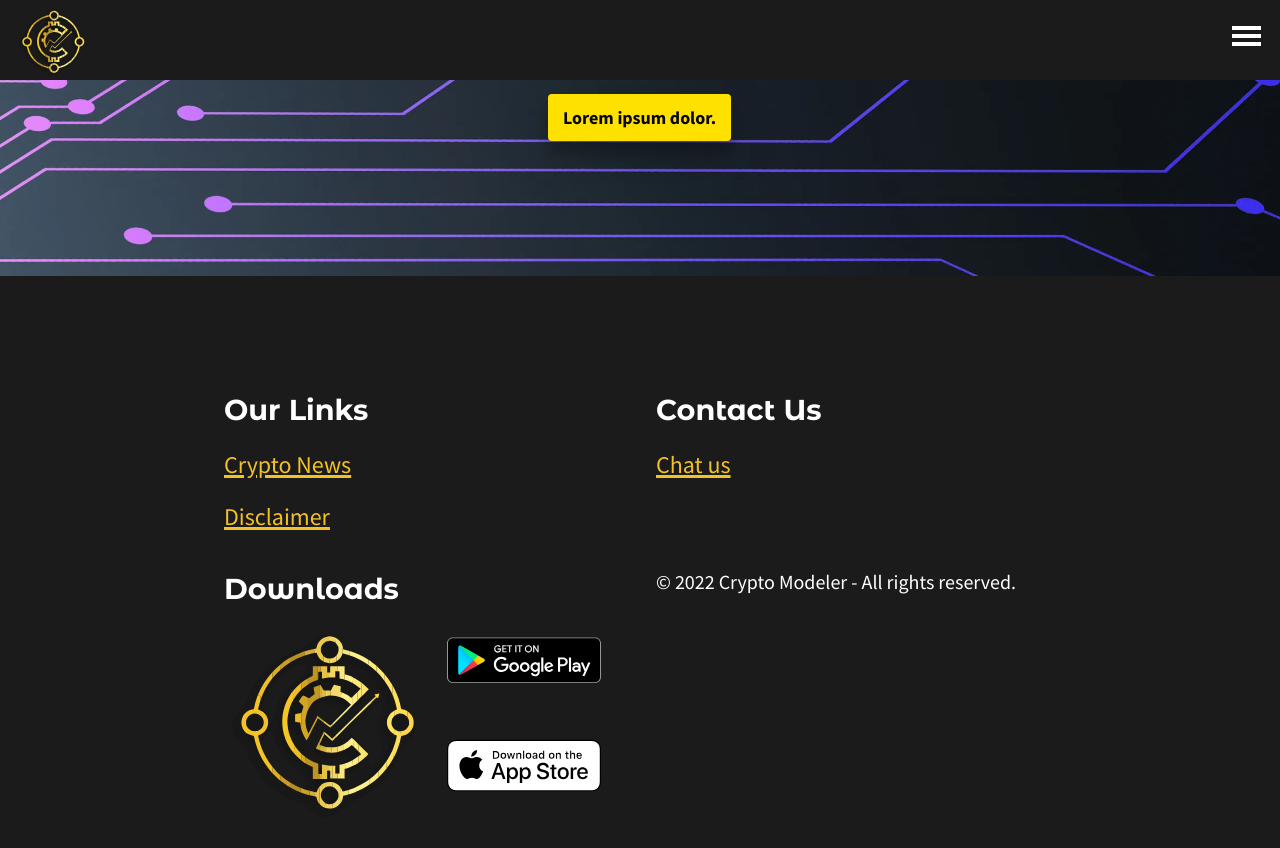
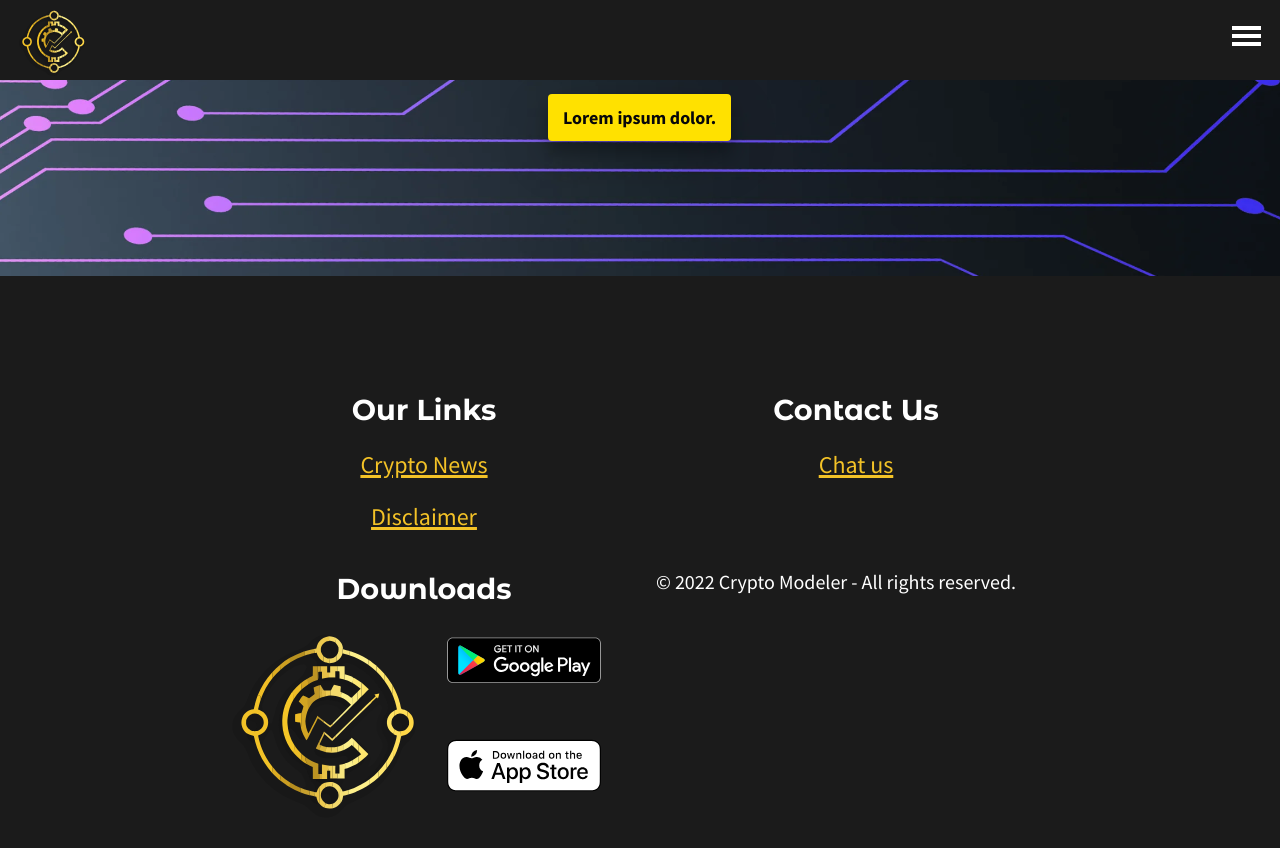
Before and after one commit to fxbrandon/CryptoModelerWebsite, a Jekyll site: the page built from _posts/2022-04-22-bitcoin-retests-40k-after-stocks-sell-off-meets-fed-balance-sheet-bust.md, in a window 1280 px wide and 900 px high, scrolled down 1816 px. Shown: the top 848 px of the window. Built offline with Jekyll 4.4.1, drawn with Linux system fonts in a browser that asks for light colours; some web fonts are replaced.

Commit message:
Desing changes- ok
Terminados los cambios de diseño. Esperando revisión. Siguen los cambios de despliegue para caché y performance

```diff
--- a/_includes/css/footer.css
+++ b/_includes/css/footer.css
@@ -19,6 +19,7 @@
 footer div ul {
   position: relative;
   display: grid;
+  place-content: center;
   grid-template-columns: 50% 50%;
   grid-template-rows: auto;
   grid-template-areas:
--- a/_includes/css/principal.css
+++ b/_includes/css/principal.css
@@ -334,7 +334,7 @@
 }
 
 .faq {
-  background-color: var(--complemento1);
+  background-color: var(--complemento2);
   color: white;
   display: grid;
   place-content: center;
@@ -343,6 +343,7 @@
 
 .faq h2 {
   margin-bottom: 3rem;
+  text-shadow: 0 0 5px rgba(0, 0, 0, 0.25);
 }
 
 ul.jekyllcodex_accordion {
@@ -368,6 +369,8 @@
   cursor: pointer;
   padding: 0.75rem 2.4rem 0.75rem 0;
   margin: 0;
+  color: var(--principal);
+  text-shadow: 0 0 5px rgba(0, 0, 0, 0.25);
 }
 
 ul.jekyllcodex_accordion li div {
--- a/_includes/css/queries.css
+++ b/_includes/css/queries.css
@@ -46,6 +46,10 @@
   .articulo {
     grid-template-columns: 640px auto;
   }
+
+  footer div {
+    text-align: center;
+  }
 }
 
 @media only screen and (min-width: 1024px) {
--- a/index.html
+++ b/index.html
@@ -280,7 +280,7 @@
 <div style="height: 150px; overflow: hidden; background-color: var(--secundario);"><svg viewBox="0 0 500 150"
     preserveAspectRatio="none" style="height: 100%; width: 100%; ">
     <path d="M-14.44,-18.25 C168.40,253.13 350.67,80.43 517.72,13.31 L500.00,150.00 L0.00,150.00 Z"
-      style="stroke: none; fill: var(--complemento1);"></path>
+      style="stroke: none; fill: var(--complemento2);"></path>
   </svg></div>
 <section class="faq" id="faq">
   <h2>Cryptomodeler's FAQ</h2>
```
Also changed, not shown: _includes/css/universal.css (line endings or trailing spaces), 3 other files.
